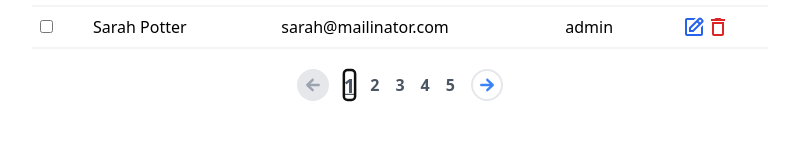
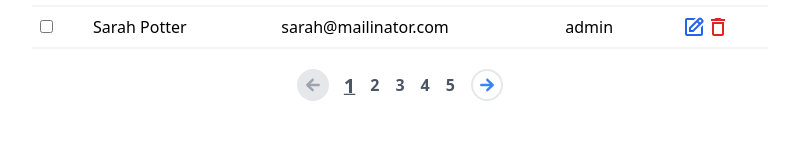
Before and after one commit to DjayChoudhary/admin-ui-challenge-geektrust-dhananjay, a React (Vite) app: page / in a window 1280 px wide. Shown: the part 537-678 px from the top of the page, without its empty margins (240-1039 px from the left). Built offline with nearby package versions, Linux system fonts and the light colour scheme.

Commit message:
remove autofocus attribute from pagination navs

```diff
--- a/src/components/PaginationContainer.tsx
+++ b/src/components/PaginationContainer.tsx
@@ -51,7 +51,6 @@ export default function PaginationContainer({
             onClick={(e) => {
               setCurrentPage(page);
             }}
-            autoFocus={page === currentPage}
             className={`hover:text-gray-700 hover:scale-105 text-gray-600 font-semibold ${
               page === currentPage
                 ? "underline text-blue-600 scale-125 font-bold"
```
